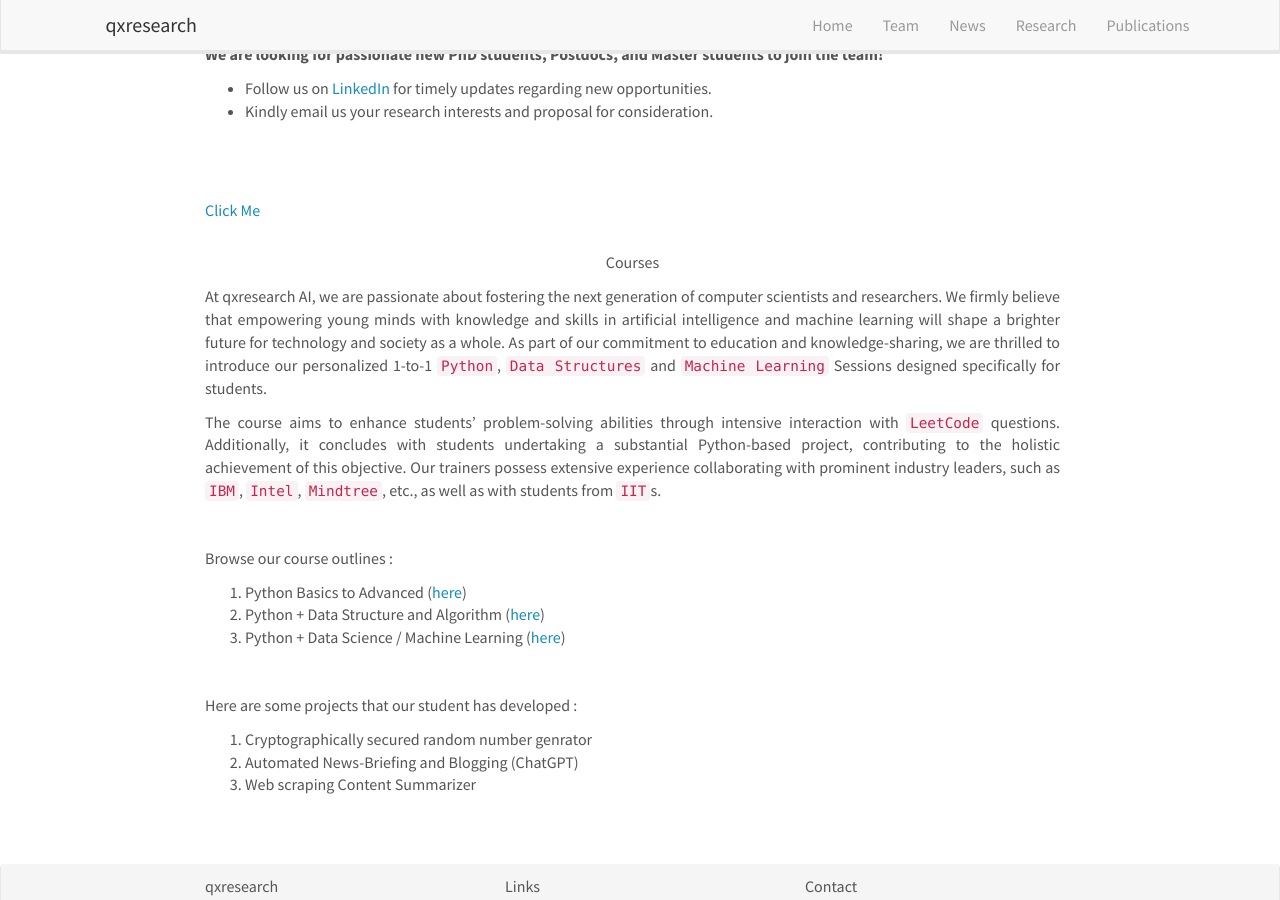
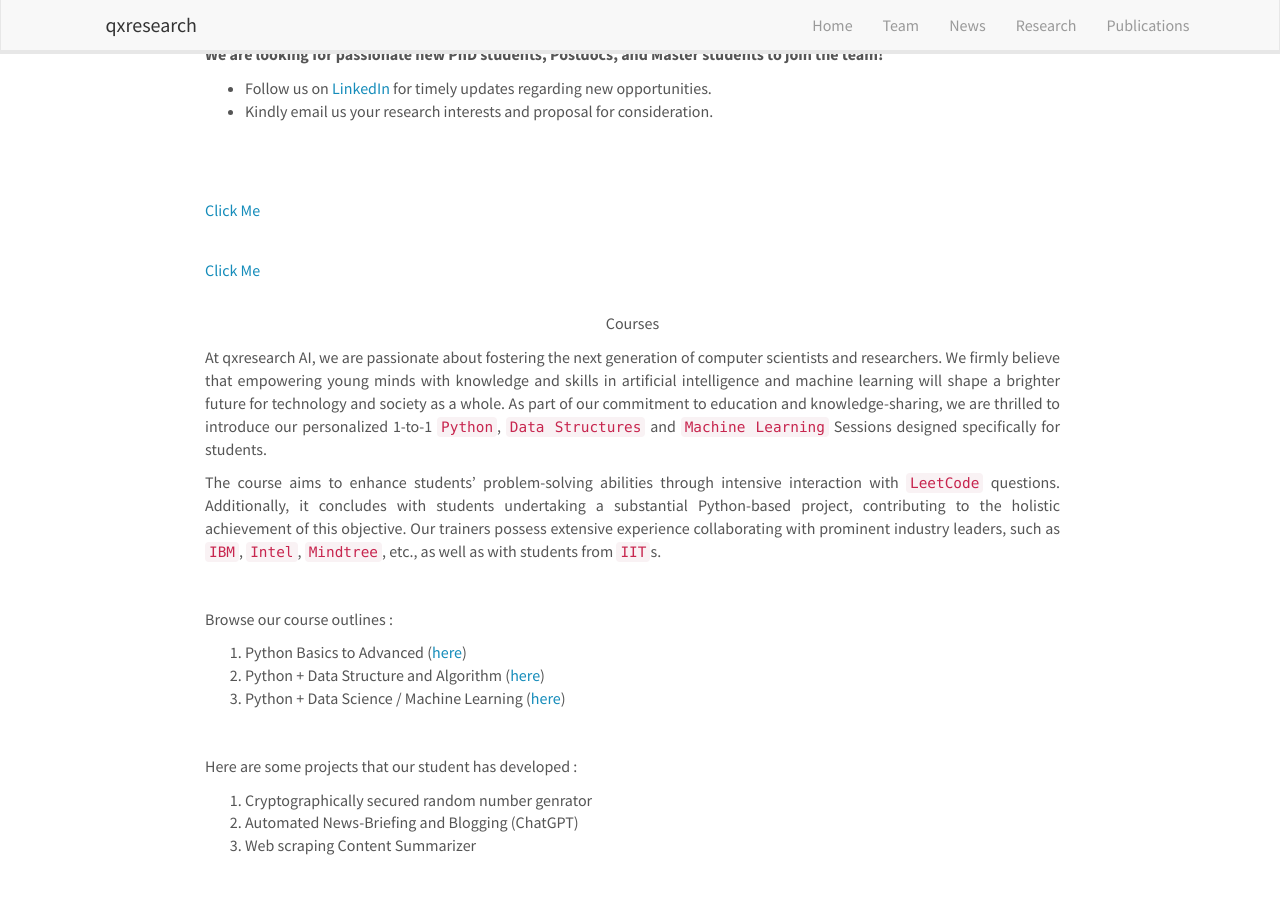
Before and after one commit to qxresearch/qxresearch.github.io, a Jekyll site: the page built from _pages/home.md, in a window 1280 px wide and 900 px high, scrolled down 741 px. Built offline with Jekyll 4.4.1, drawn with Linux system fonts in a browser that asks for light colours; nearby versions of some CDN libraries.

Commit message:
Update home.md

```diff
--- a/_pages/home.md
+++ b/_pages/home.md
@@ -24,6 +24,8 @@ In the past few years, the field of computing has expanded significantly, gainin
 <br>
 
 [Click Me](https://yourlink.com){: .breadcrumb }
+<a href="https://yourlink.com" class="breadcrumb">Click Me</a>
+
 
 
 <p align="center">
```
